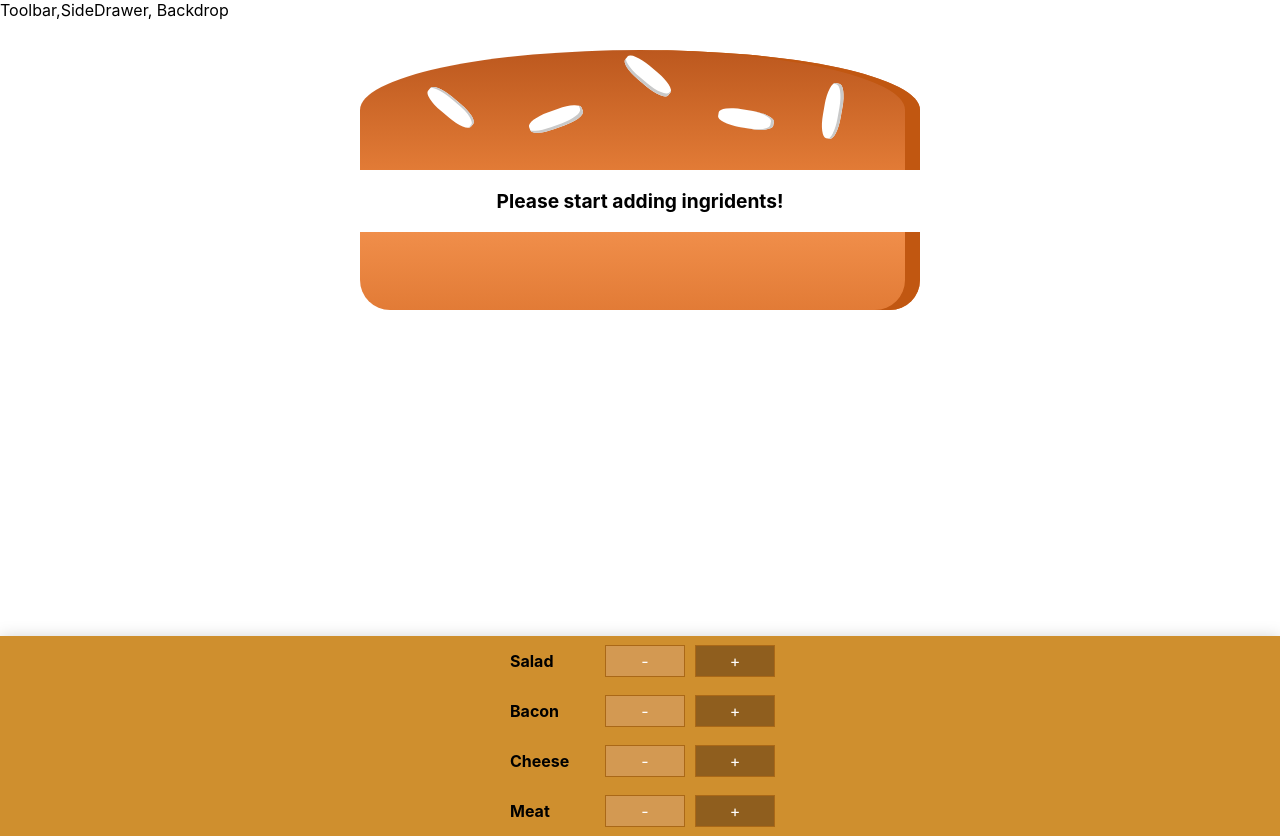
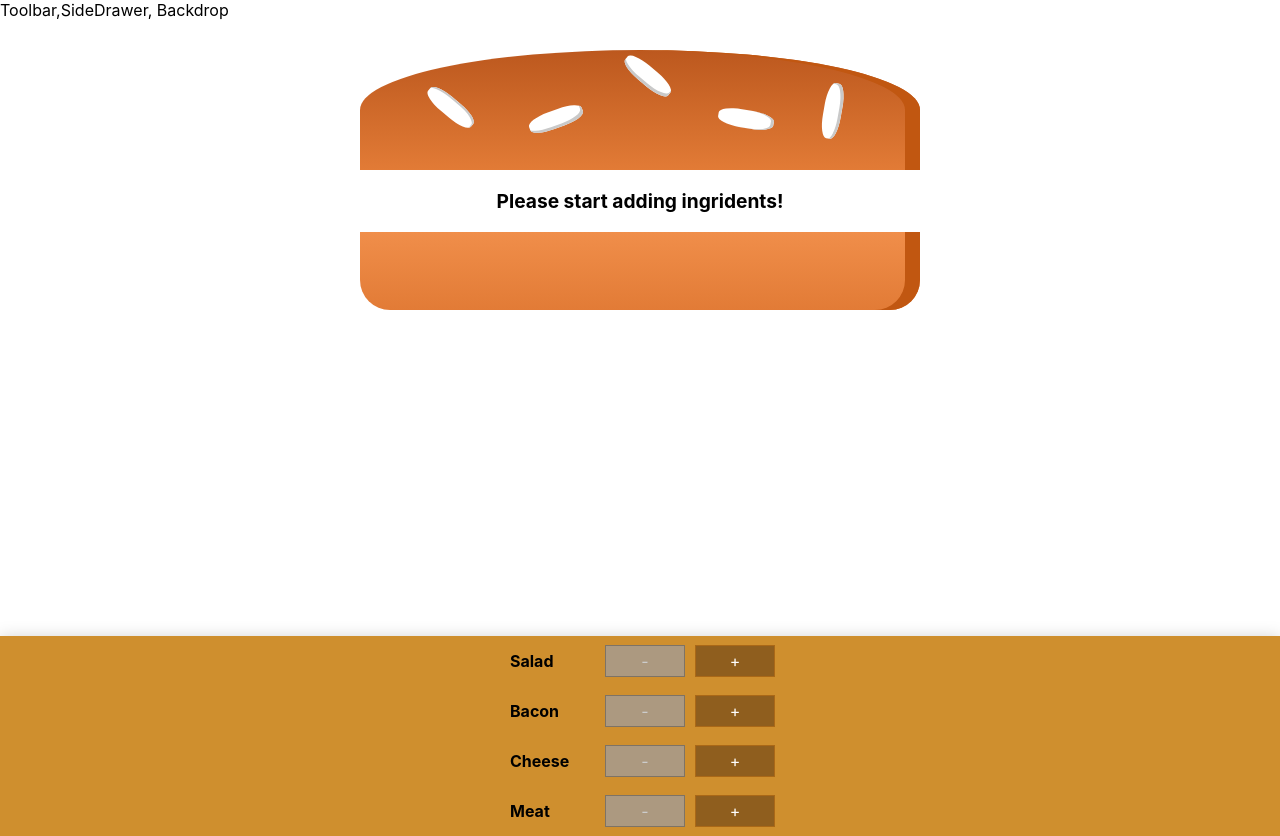
Before and after one commit to srv-smn/Burger-Builder, a React app: page / in a window 1280 px wide. Built offline with nearby package versions, Linux system fonts and the light colour scheme.

Commit message:
connected buttons with event handler and added disabled button function

```diff
--- a/src/components/Burger/BuildControls/BuildControl/BuildControl.js
+++ b/src/components/Burger/BuildControls/BuildControl/BuildControl.js
@@ -3,8 +3,8 @@
 const buildControl= (props)=>(
   <div className = {classes.BuildControl}>
   <div className = {classes.Label}>{props.label}</div>
-  <button className = {classes.Less}>-</button>
-  <button className = {classes.More}>+</button>
+  <button className = {classes.Less} onClick = {props.removed} disabled={props.disabled}>-</button>
+  <button className = {classes.More} onClick={props.added}>+</button>
   </div>
 );
 
--- a/src/components/Burger/BuildControls/BuildControls.js
+++ b/src/components/Burger/BuildControls/BuildControls.js
@@ -14,7 +14,11 @@
 
 <div className={classes.BuildControls}>
 {controls.map(ctrl => (
-  <BuildControl key={ctrl.label} label ={ctrl.label} />
+  <BuildControl key={ctrl.label} label ={ctrl.label}
+  added = {() => props.ingredientAdded(ctrl.type)}
+  removed = {() => props.ingredientRemoved(ctrl.type)}
+  disabled = {props.disabled[ctrl.type]}
+  />
 ))}
 
 </div>
--- a/src/containers/BurgerBuilder/BurgerBuilder.js
+++ b/src/containers/BurgerBuilder/BurgerBuilder.js
@@ -2,6 +2,14 @@
 import Aux from '../../hoc/Auxiliary';
 import Burger from '../../components/Burger/Burger'
 import BuildControls from '../../components/Burger/BuildControls/BuildControls'
+
+
+const INGREDIENT_PRICES = {
+  salad:0.5,
+  cheese:0.4,
+  meat:1.3,
+  bacon:0.7
+}
 class BurgerBuilder extends Component {
   state = {
     ingredients:{
@@ -9,13 +17,51 @@
       bacon:0,
       cheese:0,
       meat:0
+    },
+    totalPrice: 4
+  }
+addIngredientHandler = (type)=>{
+  const oldCount = this.state.ingredients[type];
+  const updatedCount = oldCount +1;
+  const updatedIngredients = {
+    ...this.state.ingredients
+  };
+  updatedIngredients[type] = updatedCount;
+  const priceAddition = INGREDIENT_PRICES[type];
+  const oldPrice = this.state.totalPrice;
+  const newPrice = oldPrice + priceAddition;
+  this.setState({totalPrice: newPrice, ingredients:updatedIngredients});
+}
+removeIngredientHandler = (type) =>{
+  const oldCount = this.state.ingredients[type];
+  if(oldCount<=0)
+  return;
+  const updatedCount = oldCount -1;
+  const updatedIngredients = {
+    ...this.state.ingredients
+  };
+  updatedIngredients[type] = updatedCount;
+  const priceReduced = INGREDIENT_PRICES[type];
+  const oldPrice = this.state.totalPrice;
+  const newPrice = oldPrice - priceReduced;
+  this.setState({totalPrice: newPrice, ingredients:updatedIngredients});
+}
+
+  render(){
+    const disabledInfo = {
+      ...this.state.ingredients
+    };
+    for(let key in disabledInfo){
+      disabledInfo[key] = disabledInfo[key]<=0
     }
-  }
-  render(){
   return (
     <Aux>
     <Burger ingredients={this.state.ingredients} />
-    <BuildControls />
+    <BuildControls
+    ingredientAdded={this.addIngredientHandler}
+    ingredientRemoved = {this.removeIngredientHandler}
+    disabled = {disabledInfo}
+    />
 
     </Aux>
   );
```
